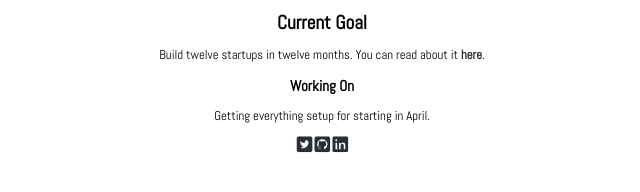
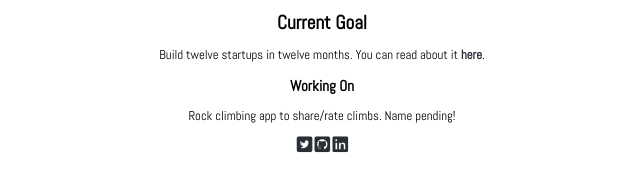
Before and after one commit to PhillipChaffee/phillipchaffee.github.io, a Jekyll site: the page built from index.md, in a window 1280 px wide. Shown: the part 675-867 px from the top of the page, without its empty margins (318-958 px from the left). Built offline with Jekyll 4.4.1, drawn with Linux system fonts in a browser that asks for light colours.

Commit message:
Update what I'm working on.

```diff
--- a/index.md
+++ b/index.md
@@ -13,4 +13,4 @@ If you want to know what I am thinking about, check out my <a href="/blog">blog<
 Build twelve startups in twelve months. You can read about it <a href="/12startups12months/2019/03/31/just-do-something.html">here</a>.
 
 ### Working On
-Getting everything setup for starting in April.
+Rock climbing app to share/rate climbs. Name pending!
```
